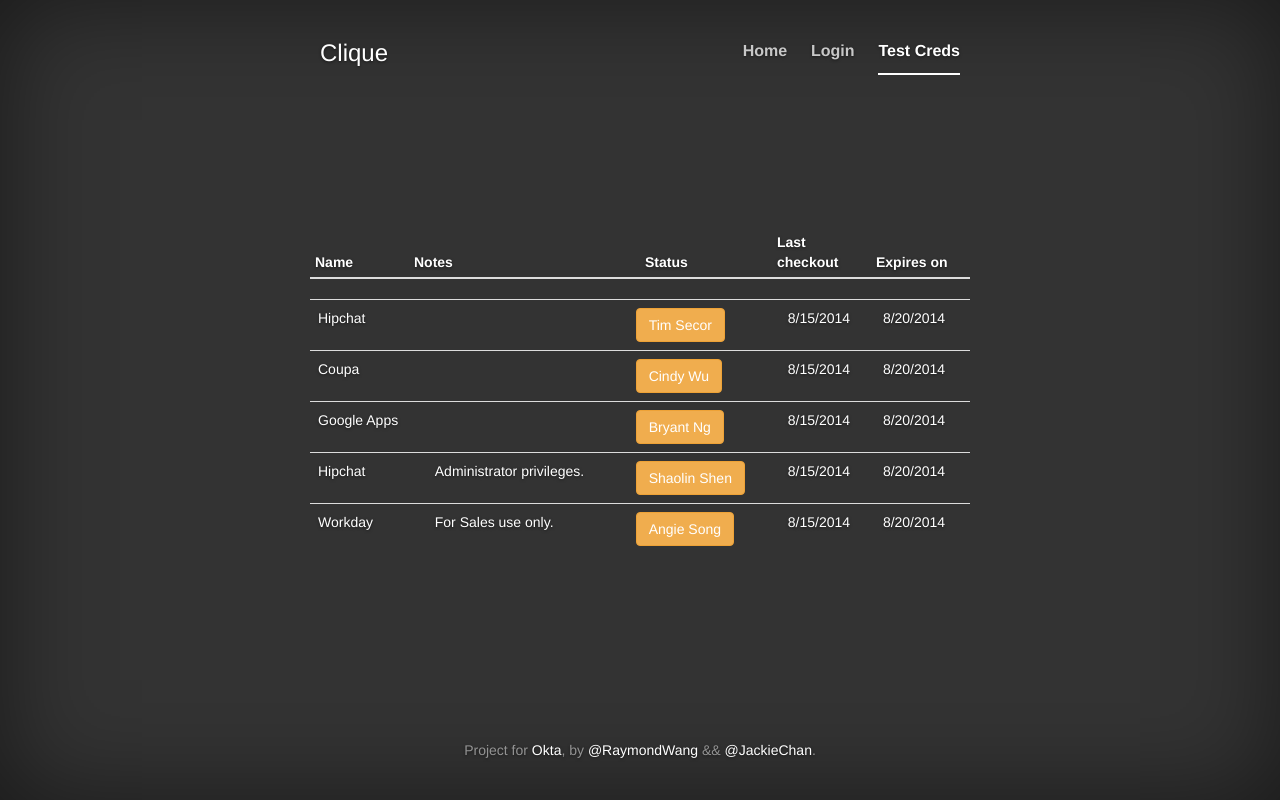
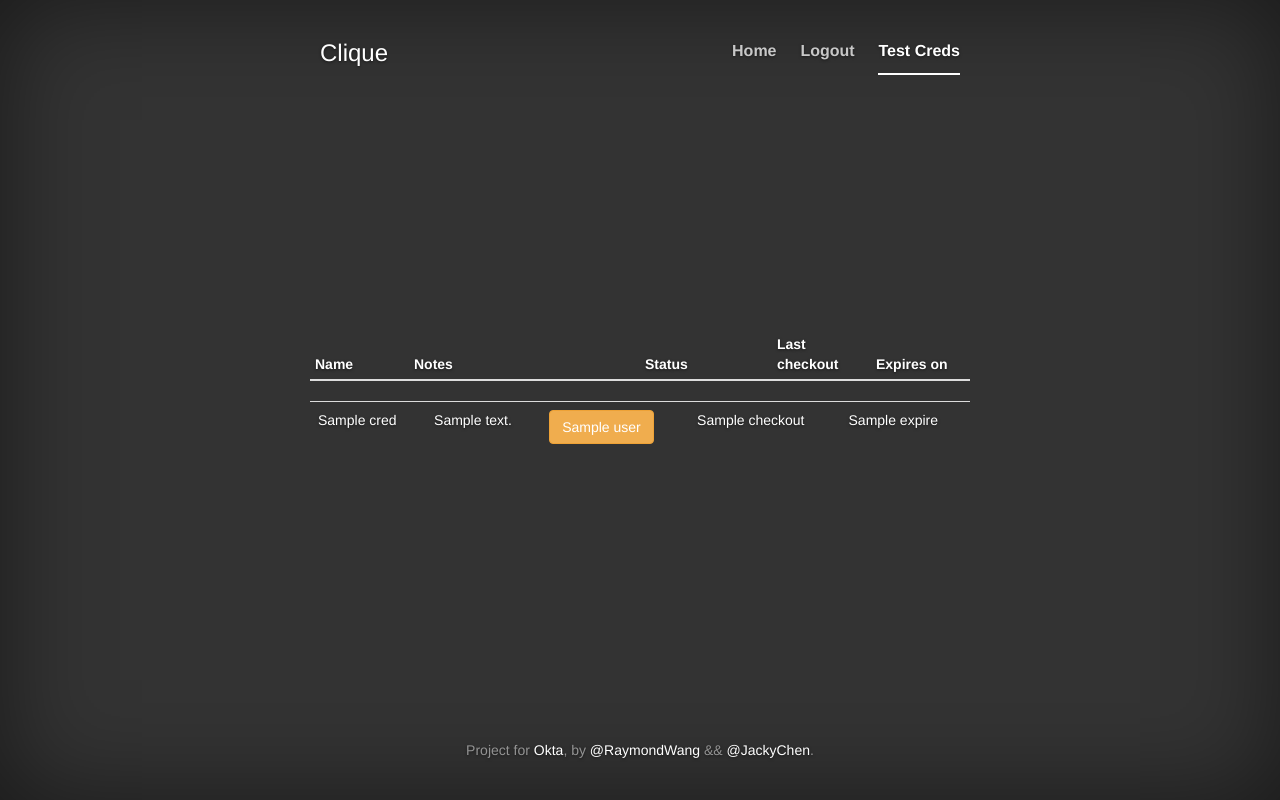
Before and after one commit to rwang-okta/clique, a Flask app: template templates/cred.html in a window 1280 px wide. Run offline with Flask 2, Linux system fonts and the light colour scheme; the template is opened without the code that fills it: most values are stand-ins (such as "Sample title", 1, 10 or a date in 2020); lists and menus that the app fills with data are empty; some libraries are stand-ins or nearby versions.

Commit message:
refresh db, loop dummy data, more fixing my name

```diff
--- a/database.py
+++ b/database.py
@@ -16,4 +16,5 @@
     # you will have to import them first before calling init_db()
     import models
 
+    Base.metadata.drop_all(bind=engine)
     Base.metadata.create_all(bind=engine)
--- a/run.py
+++ b/run.py
@@ -2,7 +2,7 @@
 from flask import Flask, request, render_template, url_for, flash, session, redirect
 from flask_login import login_required, login_user, logout_user, current_user, LoginManager
 from database import db_session, init_db
-from models import User
+from models import User, Creds
 
 # from flask.ext.login import LoginManager
 
@@ -45,7 +45,8 @@
 @login_required
 @app.route('/cred', methods=['GET'])
 def cred():
-    return render_template('cred.html')
+    creds = Creds.query.all()
+    return render_template('cred.html', creds=creds)
 
 
 #helpers
@@ -57,6 +58,36 @@
 def load_user(email):
     #print 'this is executed',userid
     return User(email)
+
+def load_dummy_data():
+    u = User('admin@okta.com', 'everychanceiget')
+    db_session.add(u)
+    u = User('rwang@okta.com', 'rayisawesome')
+    db_session.add(u)
+    c = Creds('Hipchat', '', 'rwang@okta.com')
+    db_session.add(c)
+    db_session.add(Creds('blah', '', 'blah'))
+    db_session.add(Creds('blah', '', 'blah'))
+    db_session.add(Creds('blah', '', 'blah'))
+    db_session.add(Creds('blah', '', 'blah'))
+    db_session.add(Creds('blah', '', 'blah'))
+    db_session.add(Creds('blah', '', 'blah'))
+    db_session.add(Creds('blah', '', 'blah'))
+    db_session.add(Creds('blah', '', 'blah'))
+    db_session.add(Creds('blah', '', 'blah'))
+    db_session.add(Creds('blah', '', 'blah'))
+    db_session.add(Creds('blah', '', 'blah'))
+    db_session.add(Creds('blah', '', 'blah'))
+    db_session.add(Creds('blah', '', 'blah'))
+    db_session.add(Creds('blah', '', 'blah'))
+    db_session.add(Creds('blah', '', 'blah'))
+    db_session.add(Creds('blah', '', 'blah'))
+    db_session.add(Creds('blah', '', 'blah'))
+    db_session.add(Creds('blah', '', 'blah'))
+    db_session.add(Creds('blah', '', 'blah'))
+
+    db_session.commit()
+
 
 #tears down session connections when apps die.
 #@app.teardown_appcontext
@@ -71,9 +102,7 @@
     init_db()
 
     #default user (may change this to only add a user if none currently exists)
-    #if not User.query.all():
-    #    u = User('admin@okta.com', 'everychanceiget')
-    #    db_session.add(u)
-    #    db_session.commit()
+    if not User.query.all():
+         load_dummy_data()
 
     app.run(debug=True)
--- a/templates/cred.html
+++ b/templates/cred.html
@@ -10,7 +10,7 @@
                     <h3 class="masthead-brand">Clique</h3>
                     <ul class="nav masthead-nav">
                         <li><a href="/home">Home</a></li>
-                        <li><a href="/login">Login</a></li>
+                        <li><a href="/logout">Logout</a></li>
                         <li class="active"><a href="/cred">Test Creds</a></li>
                     </ul>
                 </div>
@@ -33,53 +33,17 @@
                     <div class="bodycontainer scrollable">
                         <table class="table table-hover text-left">
                             <tbody>
+                            {% for cred in creds %}
                             <tr>
-                                <td>Hipchat</td>
-                                <td></td>
+                                <td>{{cred.oan_app_name}}</td>
+                                <td>{{cred.comment}}</td>
                                 <td>
-                                    <button type="button" class="btn btn-warning">Tim Secor</button>
+                                    <button type="button" class="btn btn-warning">{{cred.user}}</button>
                                 </td>
-                                <td>8/15/2014</td>
-                                <td>8/20/2014</td>
+                                <td>{{cred.checkout}}</td>
+                                <td>{{cred.expire}}</td>
                             </tr>
-                            <tr>
-                                <td>Coupa</td>
-                                <td></td>
-                                <td>
-                                    <button type="button" class="btn btn-warning">Cindy Wu</button>
-                                </td>
-                                <td>8/15/2014</td>
-                                <td>8/20/2014</td>
-                            </tr>
-                            <tr>
-                                <td>Google Apps</td>
-                                <td></td>
-                                <td>
-                                    <button type="button" class="btn btn-warning">Bryant Ng</button>
-                                </td>
-                                <td>8/15/2014</td>
-                                <td>8/20/2014</td>
-                            </tr>
-                            <tr>
-                                <td>Hipchat</td>
-                                <td>Administrator privileges.</td>
-                                <td>
-                                    <button type="button" class="btn btn-warning">Shaolin Shen</button>
-                                </td>
-                                <td>8/15/2014</td>
-                                <td>8/20/2014</td>
-                            </tr>
-                            <tr>
-                                <td>Workday</td>
-                                <td>For Sales use only.</td>
-                                <td>
-                                    <button type="button" class="btn btn-warning">Angie Song</button>
-                                </td>
-                                <td>8/15/2014</td>
-                                <td>8/20/2014</td>
-                            </tr>
-
-
+                            {% endfor %}
                             </tbody>
                         </table>
                     </div>
@@ -89,7 +53,7 @@
             <div class="mastfoot">
                 <div class="inner">
                     <p>Project for <a href="http://www.okta.com">Okta</a>, by <a href="mailto:rwang@okta.com">@RaymondWang</a>
-                        &amp;&amp; <a href="mailto:jackychen@okta.com">@JackieChan</a>.</p>
+                        &amp;&amp; <a href="mailto:jackychen@okta.com">@JackyChen</a>.</p>
                 </div>
             </div>
         </div>
--- a/templates/home.html
+++ b/templates/home.html
@@ -30,7 +30,7 @@
             <div class="mastfoot">
                 <div class="inner">
                     <p>Project for <a href="http://www.okta.com">Okta</a>, by <a href="mailto:rwang@okta.com">@RaymondWang</a>
-                        &amp;&amp; <a href="mailto:jackychen@okta.com">@JackieChan</a>.</p>
+                        &amp;&amp; <a href="mailto:jackychen@okta.com">@JackyChen</a>.</p>
                 </div>
             </div>
         </div>
```
Also changed, not shown: models.py (+16 -11 lines).
